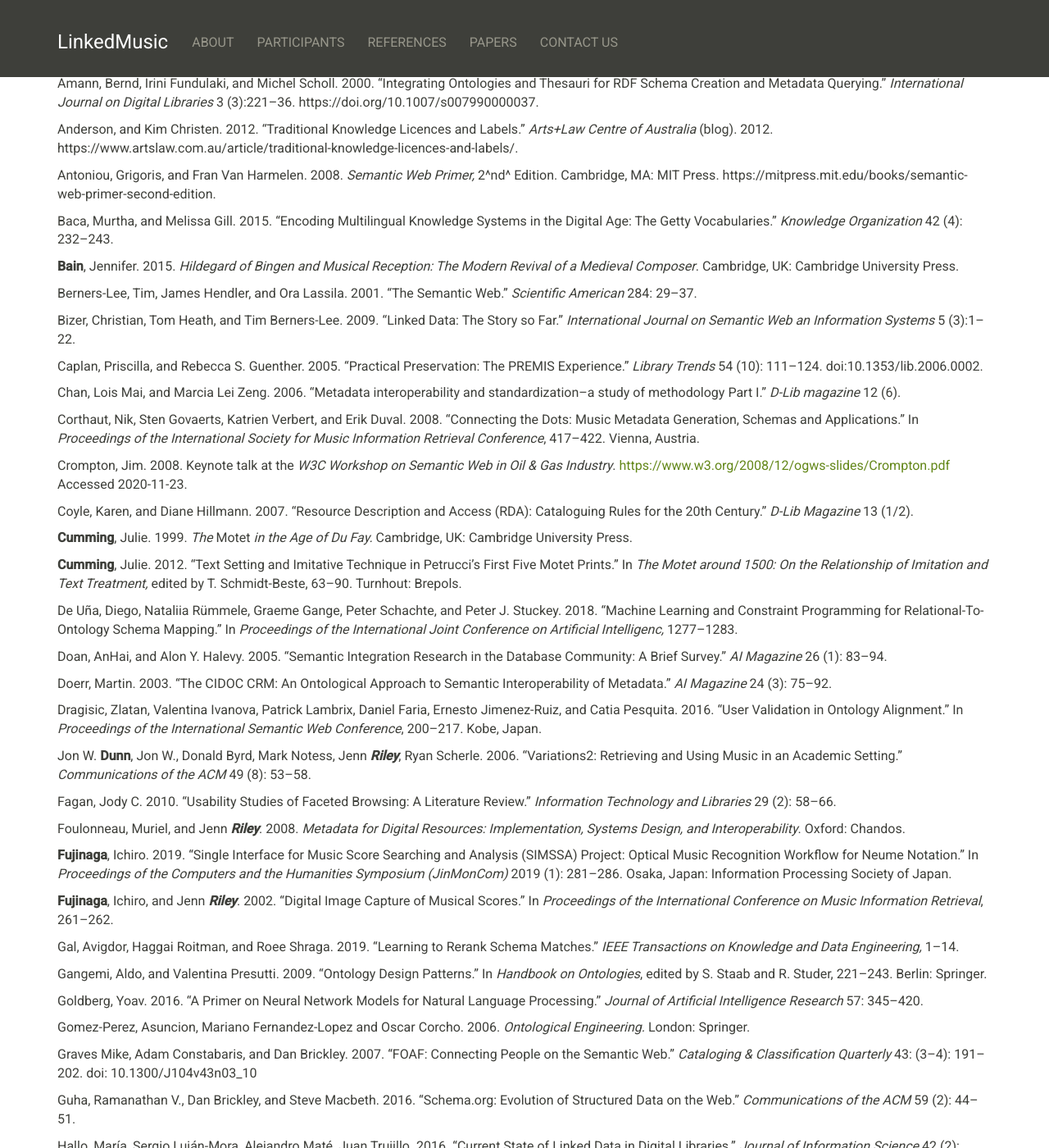
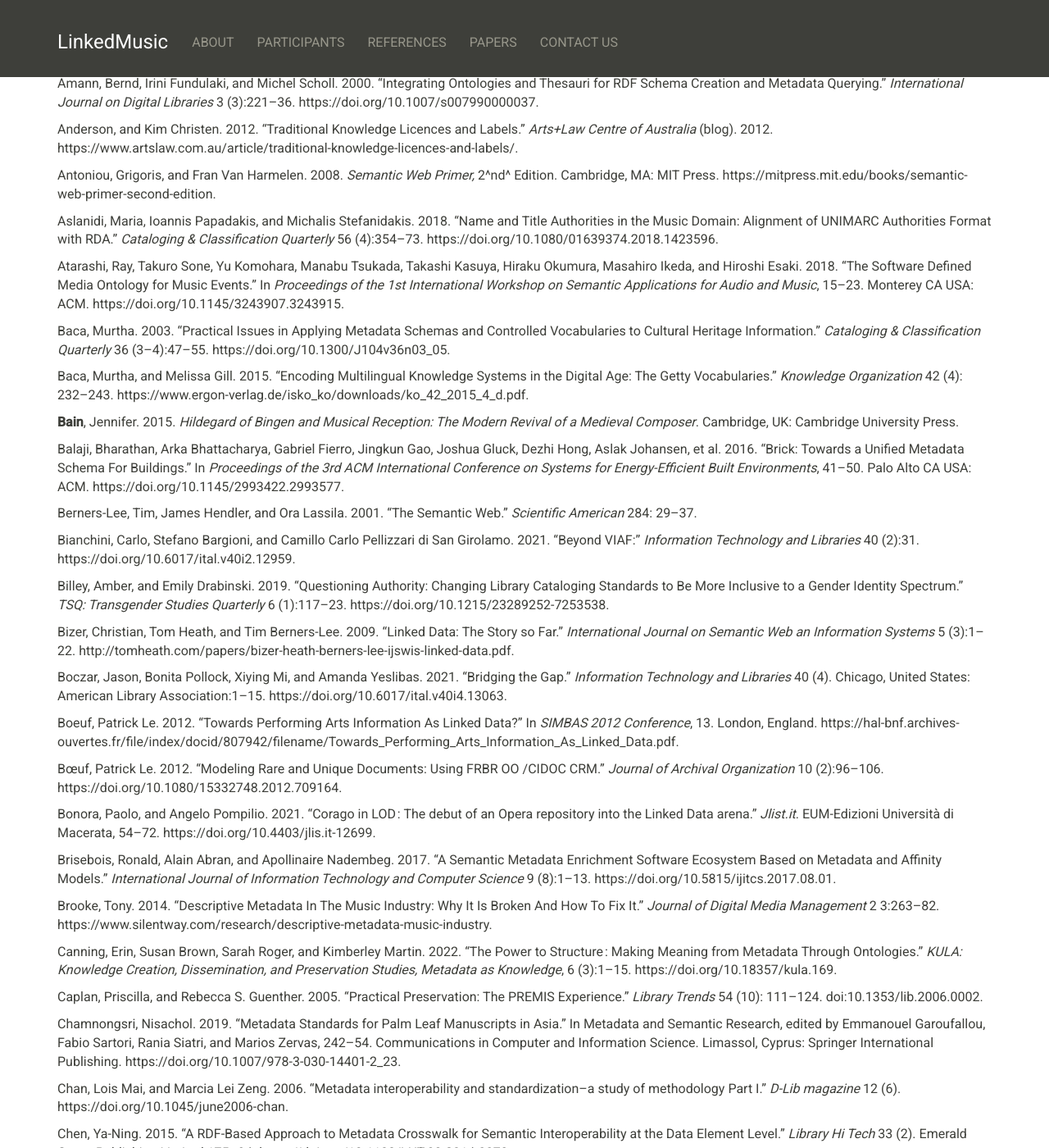
Before and after one commit to DDMAL/linkedmusic-website, a Jekyll site: the page built from references.md, in a window 1280 px wide and 1400 px high, scrolled down 792 px. Shown: the whole window at 82% size. Built offline with Jekyll 4.4.1, drawn with Linux system fonts in a browser that asks for light colours; nearby versions of some CDN libraries; some of the changed text lies outside the part shown.

Commit message:
Update references.md

```diff
--- a/references.md
+++ b/references.md
@@ -40,42 +40,82 @@ Anderson, and Kim Christen. 2012. “Traditional Knowledge Licences and Labels.
 Antoniou, Grigoris, and Fran Van Harmelen. 2008. *Semantic Web Primer,*
 2^nd^ Edition. Cambridge, MA: MIT Press. https://mitpress.mit.edu/books/semantic-web-primer-second-edition.
 
+Aslanidi, Maria, Ioannis Papadakis, and Michalis Stefanidakis. 2018. “Name and Title Authorities in the Music Domain: Alignment of UNIMARC Authorities Format with RDA.” *Cataloging & Classification Quarterly* 56 (4):354–73. https://doi.org/10.1080/01639374.2018.1423596.
+
+Atarashi, Ray, Takuro Sone, Yu Komohara, Manabu Tsukada, Takashi Kasuya, Hiraku Okumura, Masahiro Ikeda, and Hiroshi Esaki. 2018. “The Software Defined Media Ontology for Music Events.” In *Proceedings of the 1st International Workshop on Semantic Applications for Audio and Music*, 15–23. Monterey CA USA: ACM. https://doi.org/10.1145/3243907.3243915.
+
+Baca, Murtha. 2003. “Practical Issues in Applying Metadata Schemas and Controlled Vocabularies to Cultural Heritage Information.” *Cataloging & Classification Quarterly* 36 (3–4):47–55. https://doi.org/10.1300/J104v36n03_05.
+
 Baca, Murtha, and Melissa Gill. 2015. "Encoding Multilingual Knowledge
 Systems in the Digital Age: The Getty Vocabularies." *Knowledge
-Organization* 42 (4): 232--243.
+Organization* 42 (4): 232--243. https://www.ergon-verlag.de/isko_ko/downloads/ko_42_2015_4_d.pdf.
 
 **Bain**, Jennifer. 2015. *Hildegard of Bingen and Musical Reception:
 The Modern Revival of a Medieval Composer*. Cambridge, UK: Cambridge
 University Press.
 
+Balaji, Bharathan, Arka Bhattacharya, Gabriel Fierro, Jingkun Gao, Joshua Gluck, Dezhi Hong, Aslak Johansen, et al. 2016. “Brick: Towards a Unified Metadata Schema For Buildings.” In *Proceedings of the 3rd ACM International Conference on Systems for Energy-Efficient Built Environments*, 41–50. Palo Alto CA USA: ACM. https://doi.org/10.1145/2993422.2993577.
+
 Berners-Lee, Tim, James Hendler, and Ora Lassila. 2001. "The Semantic
 Web." *Scientific American* 284: 29--37.
 
+Bianchini, Carlo, Stefano Bargioni, and Camillo Carlo Pellizzari di San Girolamo. 2021. “Beyond VIAF:” *Information Technology and Libraries* 40 (2):31. https://doi.org/10.6017/ital.v40i2.12959.
+
+Billey, Amber, and Emily Drabinski. 2019. “Questioning Authority: Changing Library Cataloging Standards to Be More Inclusive to a Gender Identity Spectrum.” *TSQ: Transgender Studies Quarterly* 6 (1):117–23. https://doi.org/10.1215/23289252-7253538.
+
 Bizer, Christian, Tom Heath, and Tim Berners-Lee. 2009. "Linked Data:
 The Story so Far." *International Journal on Semantic Web an Information
-Systems* 5 (3):1--22.
+Systems* 5 (3):1--22. http://tomheath.com/papers/bizer-heath-berners-lee-ijswis-linked-data.pdf.
+
+Boczar, Jason, Bonita Pollock, Xiying Mi, and Amanda Yeslibas. 2021. “Bridging the Gap.” *Information Technology and Libraries* 40 (4). Chicago, United States: American Library Association:1–15. https://doi.org/10.6017/ital.v40i4.13063.
+
+Boeuf, Patrick Le. 2012. “Towards Performing Arts Information As Linked Data?” In *SIMBAS 2012 Conference*, 13. London, England. https://hal-bnf.archives-ouvertes.fr/file/index/docid/807942/filename/Towards_Performing_Arts_Information_As_Linked_Data.pdf.
+
+Bœuf, Patrick Le. 2012. “Modeling Rare and Unique Documents: Using FRBR OO /CIDOC CRM.” *Journal of Archival Organization* 10 (2):96–106. https://doi.org/10.1080/15332748.2012.709164.
+
+Bonora, Paolo, and Angelo Pompilio. 2021. “Corago in LOD : The debut of an Opera repository into the Linked Data arena.” *Jlist.it*. EUM-Edizioni Università di Macerata, 54–72. https://doi.org/10.4403/jlis.it-12699.
+
+Brisebois, Ronald, Alain Abran, and Apollinaire Nadembeg. 2017. “A Semantic Metadata Enrichment Software Ecosystem Based on Metadata and Affinity Models.” *International Journal of Information Technology and Computer Science* 9 (8):1–13. https://doi.org/10.5815/ijitcs.2017.08.01.
+
+Brooke, Tony. 2014. “Descriptive Metadata In The Music Industry: Why It Is Broken And How To Fix It.” *Journal of Digital Media Management* 2 3:263–82. https://www.silentway.com/research/descriptive-metadata-music-industry.
+
+Canning, Erin, Susan Brown, Sarah Roger, and Kimberley Martin. 2022. “The Power to Structure : Making Meaning from Metadata Through Ontologies.” *KULA: Knowledge Creation, Dissemination, and Preservation Studies, Metadata as Knowledge*, 6 (3):1–15. https://doi.org/10.18357/kula.169.
 
 Caplan, Priscilla, and Rebecca S. Guenther. 2005. "Practical
 Preservation: The PREMIS Experience." *Library Trends* 54 (10):
 111--124. doi:10.1353/lib.2006.0002.
 
+Chamnongsri, Nisachol. 2019. “Metadata Standards for Palm Leaf Manuscripts in Asia.” In Metadata and Semantic Research, edited by Emmanouel Garoufallou, Fabio Sartori, Rania Siatri, and Marios Zervas, 242–54. Communications in Computer and Information Science. Limassol, Cyprus: Springer International Publishing. https://doi.org/10.1007/978-3-030-14401-2_23.
+
 Chan, Lois Mai, and Marcia Lei Zeng. 2006. "Metadata interoperability
 and standardization--a study of methodology Part I." *D-Lib magazine* 12
-(6).
+(6). https://doi.org/10.1045/june2006-chan.
+
+Chen, Ya-Ning. 2015. “A RDF-Based Approach to Metadata Crosswalk for Semantic Interoperability at the Data Element Level.” *Library Hi Tech* 33 (2). Emerald Group Publishing Limited:175–94. https://doi.org/10.1108/LHT-08-2014-0078.
+
+Ciotti, Fabio, and Francesca Tomasi. 2016. “Formal Ontologies, Linked Data, and TEI Semantics.” *Journal of the Text Encoding Initiative*, no. Issue 9 (September). Text Encoding Initiative Consortium. https://doi.org/10.4000/jtei.1480.
+
+Clarke, Rachel Ivy, and Sayward Schoonmaker. 2019. “Metadata for Diversity: Identification and Implications of Potential Access Points for Diverse Library Resources.” *Journal of Documentation* 76 (1):173–96. https://doi.org/10.1108/JD-01-2019-0003.
+
+Cohen, Ahava. 2017. “Each of Us Has a Name : Creating a Multilingual, Multiscript National Authority Database.” *Catalogue and Index* 186:15–19. https://www.researchgate.net/publication/316513668_Each_of_us_has_a_name_creating_a_multilingual_multiscript_national_authority_database.
 
 Corthaut, Nik, Sten Govaerts, Katrien Verbert, and Erik Duval. 2008.
 "Connecting the Dots: Music Metadata Generation, Schemas and
 Applications." In *Proceedings of the International Society for Music
-Information Retrieval Conference*, 417--422. Vienna, Austria.
+Information Retrieval Conference*, 417--422. Vienna, Austria. https://archives.ismir.net/ismir2008/2008_ISMIR_Proceedings.pdf.
 
-Crompton, Jim. 2008. Keynote talk at the *W3C Workshop on Semantic Web
-in Oil & Gas Industry*.
-<https://www.w3.org/2008/12/ogws-slides/Crompton.pdf> Accessed
-2020-11-23.
+Coyle, Karen, and Diane Hillmann. 2007. “Resource Description and Access (RDA): Cataloging Rules for the 20th Century.” *D-Lib Magazine* 13 (1/2). https://doi.org/10.1045/january2007-coyle.
+
+Craft, Anna R. 2019. “Local Name Authorities and Linked Data: The Landscape.” *Serials Review* 45 (1–2):61–65. https://doi.org/10.1080/00987913.2019.1613736.
+
+Crocken, Todd, Annie Wu, Leroy Vallejo, Andrew Weidner, Santi Thompson, and Sean Watkins. 2019. “Strategies and Tools for Metadata Migration Analysis and Harmonization.” In *DC-2019--The Seoul, South Korea Proceedings*, 5. Seoul, South Korea. https://dcpapers.dublincore.org/pubs/article/download/4231/2425.pdf.
+
+Crompton, Jim. 2008. “Putting the FOCUS on Data.” Keynote talk at the *W3C Workshop on Semantic Web in Oil & Gas Industry*. Houston, TX, United States.
+<https://www.w3.org/2008/12/ogws-slides/Crompton.pdf>
 
 Coyle, Karen, and Diane Hillmann. 2007. "Resource Description and Access
 (RDA): Cataloguing Rules for the 20th Century." *D-Lib Magazine* 13
-(1/2).
+(1/2). https://dlib.org/dlib/january07/coyle/01coyle.html
 
 **Cumming**, Julie. 1999. *The* Motet *in the Age of Du Fay.* Cambridge,
 UK: Cambridge University Press.
```
